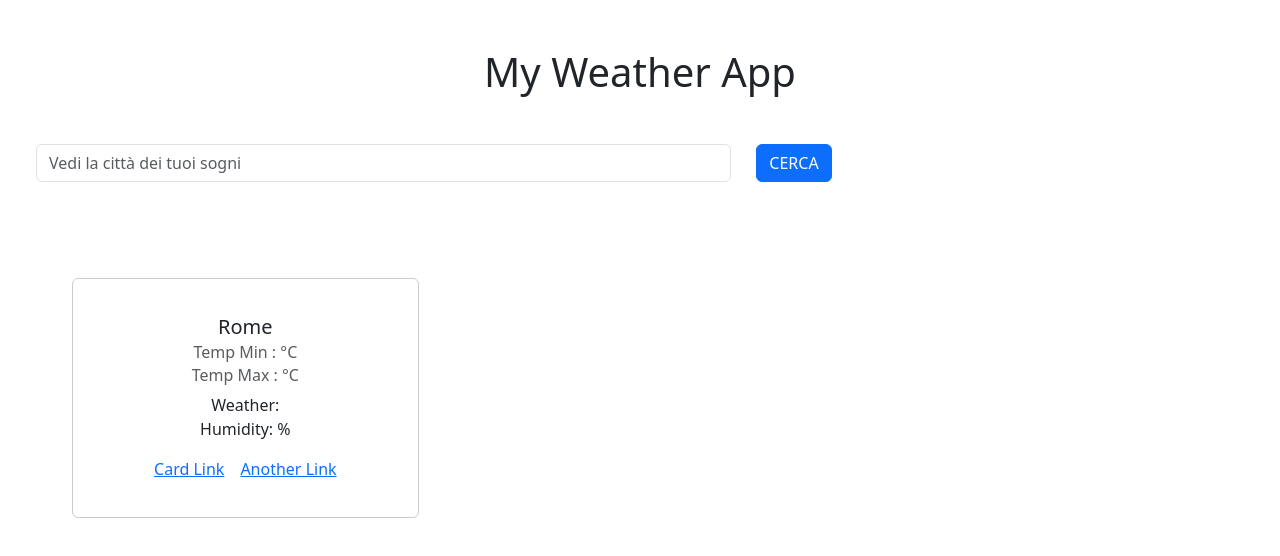
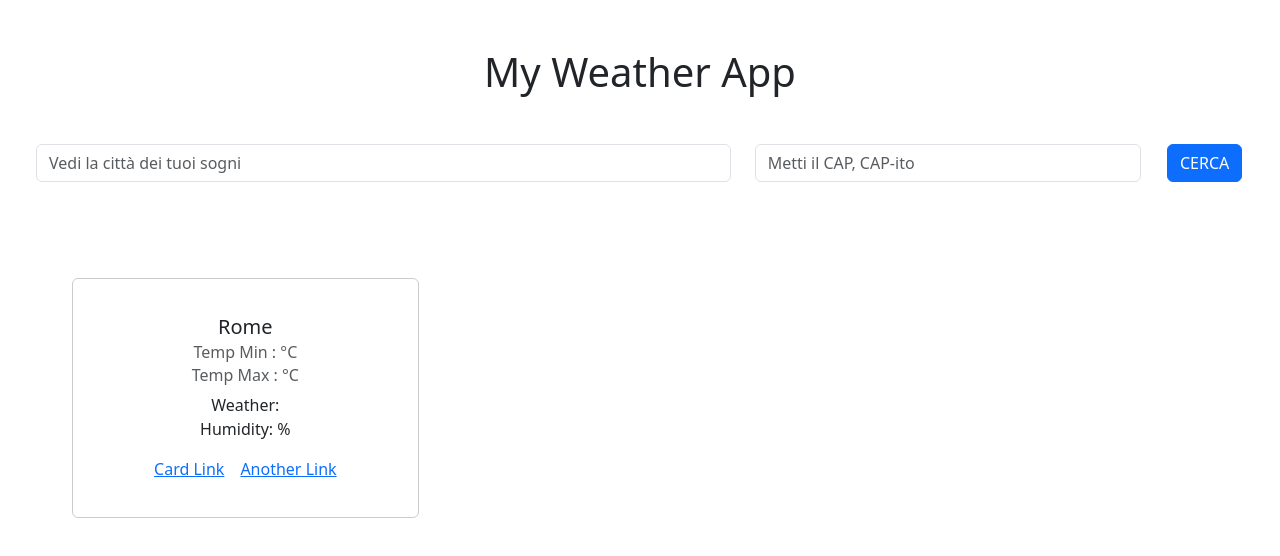
Before and after one commit to xAldox995/ps2_m3_w2-my_weather_app, a React (Create React App) app: page / in a window 1280 px wide. Shown: the top 556 px of the page. Built offline with nearby package versions, Linux system fonts and the light colour scheme; no server answers.

Commit message:
some adds

```diff
--- a/src/components/Home.jsx
+++ b/src/components/Home.jsx
@@ -24,7 +24,7 @@ const Home = () => {
     <div className="text-center mt-5">
       <h1>My Weather App</h1>
       <div className="mt-5">
-        <SearchBarComp onSeach={handleSearch} />
+        <SearchBarComp onSearch={handleSearch} />
         {searchLocation && (
          <CityWeatherCard location={searchLocation} zipCode={searchZipCode} onClick = {() => handleCardClick(searchLocation, searchZipCode)} />
         )}
--- a/src/components/SearchBarComp.jsx
+++ b/src/components/SearchBarComp.jsx
@@ -3,12 +3,14 @@ import { Button, Col, Form, Row } from "react-bootstrap";
 
 const SearchBarComp = ({ onSearch }) => {
   const [city, setCity] = useState("");
+  const [zipCode, setZipCode] = useState("");
 
   const handleSearch = () => {
     const cleanedCity = city.trim();
+    const cleanedZipCode = zipCode.trim();
 
     if (cleanedCity !== "") {
-      onSearch(cleanedCity);
+      onSearch(cleanedCity, cleanedZipCode);
     }
   };
 
@@ -22,6 +24,16 @@ const SearchBarComp = ({ onSearch }) => {
           onChange={(e) => setCity(e.target.value)}
         />
       </Col>
+      <Col xs={3} md={4}>
+        <Form.Control
+          placeholder="Metti il CAP, CAP-ito"
+          type="number"
+          value={zipCode}
+          onChange={(e) => {
+            setZipCode(e.target.value);
+          }}
+        />
+      </Col>
       <Col xs={1}>
         <Button onClick={handleSearch}>CERCA</Button>
       </Col>
```
